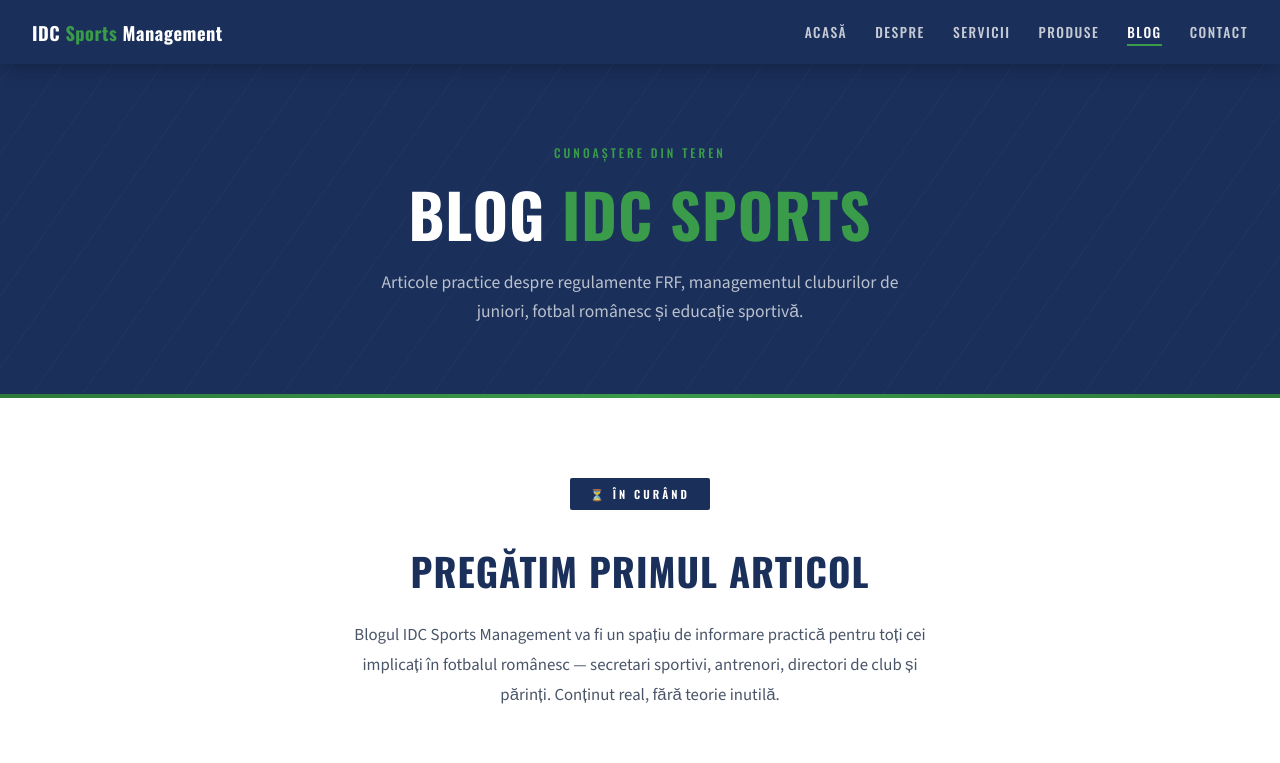
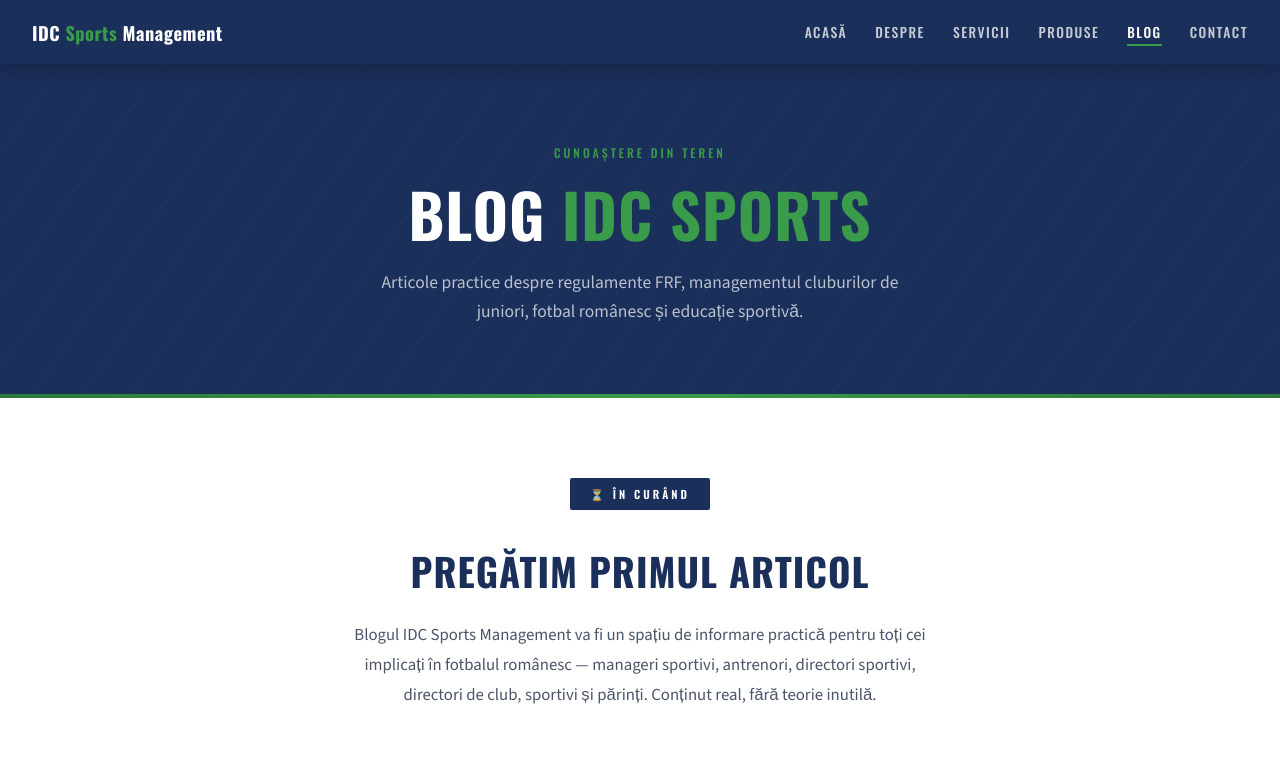
Before and after one commit to idcdellesportbusiness-eng/primulantrenament.com, a plain HTML site: page blog.html in a window 1280 px wide. Shown: the top 763 px of the page. Drawn offline with nearby package versions, Linux system fonts and the light colour scheme.

Commit message:
Update blog.html

```diff
--- a/blog.html
+++ b/blog.html
@@ -534,8 +534,8 @@
     <h2>Pregătim primul articol</h2>
     <p>
       Blogul IDC Sports Management va fi un spațiu de informare practică
-      pentru toți cei implicați în fotbalul românesc — secretari sportivi,
-      antrenori, directori de club și părinți. Conținut real, fără teorie inutilă.
+      pentru toți cei implicați în fotbalul românesc — manageri sportivi,
+      antrenori, directori sportivi, directori de club, sportivi și părinți. Conținut real, fără teorie inutilă.
     </p>
 
     <div class="categories-grid">
```
